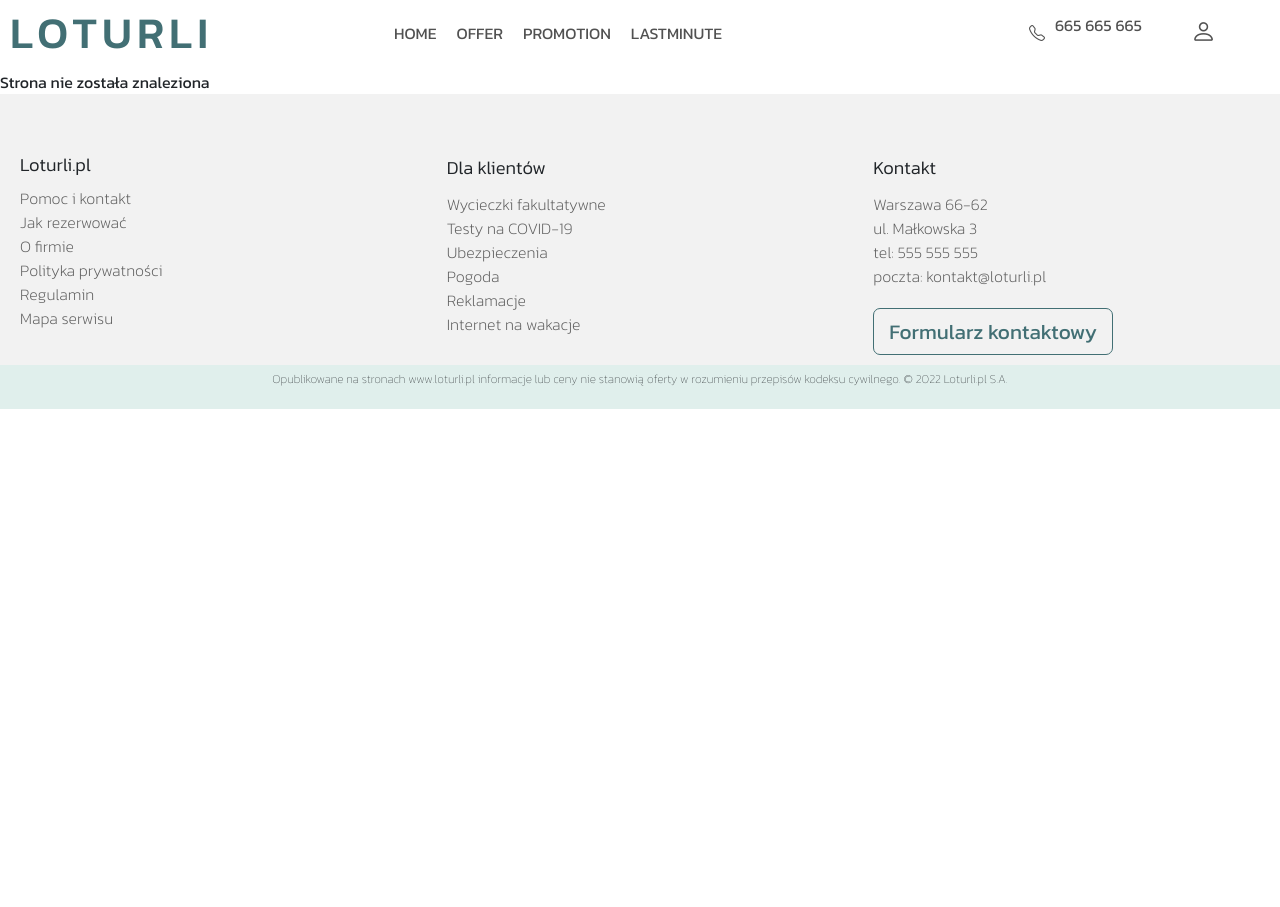
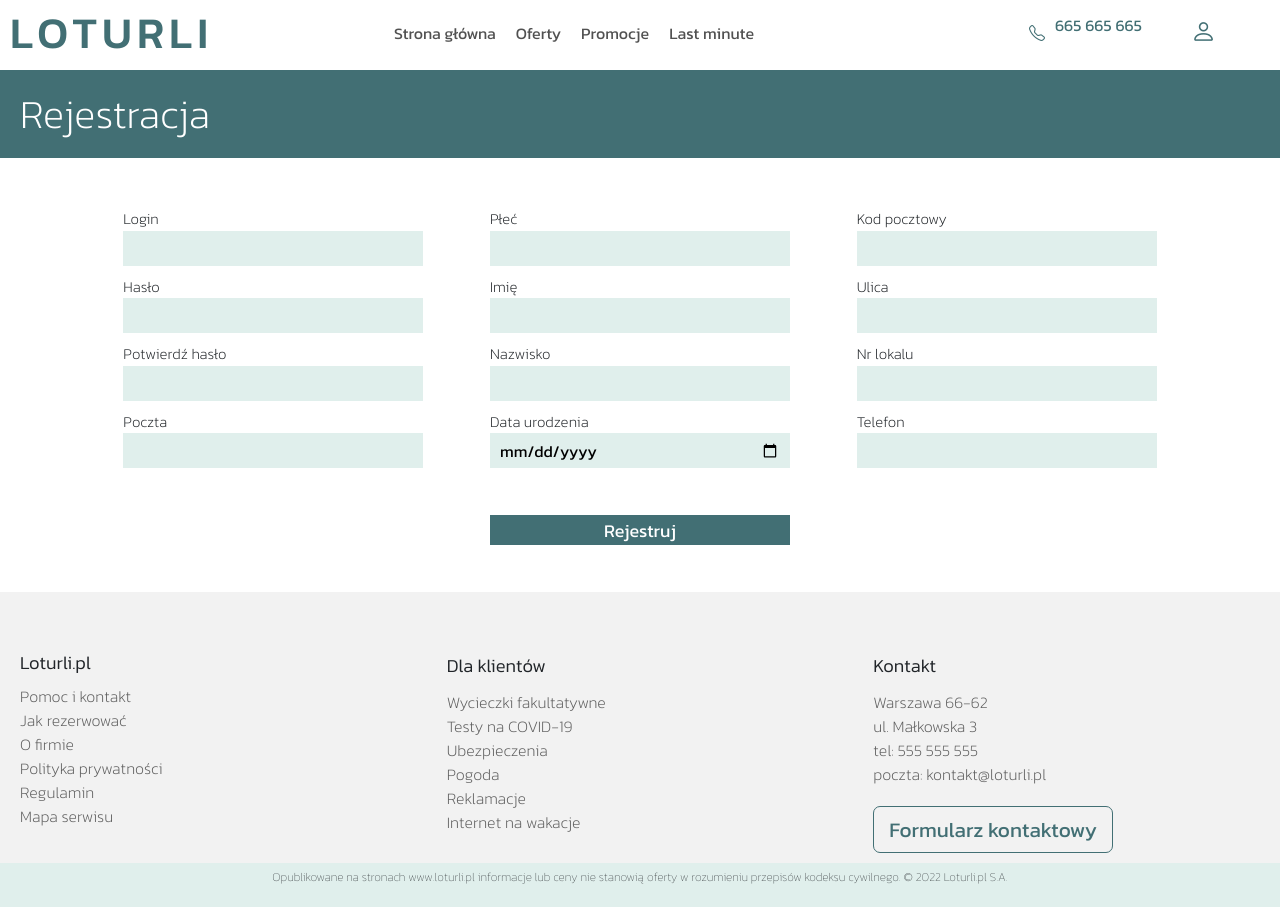
Before and after one commit to DawidDev/loturli, a React (Create React App) app: page /register in a window 1280 px wide. Before the commit the page ends 800 px from the top, so only its background shows below. Built offline with nearby package versions, Linux system fonts and the light colour scheme; the HTML template or start-up script is replaced by a standard one.

Commit message:
Create Login and Register page

```diff
--- a/src/Components/Offer_page/LeftMenu.js
+++ b/src/Components/Offer_page/LeftMenu.js
@@ -7,10 +7,13 @@ const LeftMenuContainer = styled.div`
   width: 30%;
   overflow: hidden;
   padding-left: 3%;
+  position: relative;
+
 
   .rwd_box {
     background-color: transparent;
     transition: 0.45s;
+    z-index: 4;
   }
 
   .rwd_btn {
@@ -71,6 +74,7 @@ const LeftMenuContainer = styled.div`
   @media (max-width: 768px) {
     width: 0;
     padding-left: 0%;
+
     .rwd_btn {
       display: block;
     }
@@ -82,6 +86,7 @@ const LeftMenuContainer = styled.div`
       padding-bottom: 30px;
       width: 100%;
       position: absolute;
+      z-index: 2;
       top: ${props => props.rwdFilters ? '0' : '-200%'};
     }
 
--- a/src/Components/Offer_page/OffersList.js
+++ b/src/Components/Offer_page/OffersList.js
@@ -20,6 +20,7 @@ const OffersListContainer = styled.div`
     border-radius: 20px;
     position: relative;
     height: 250px;
+
 
     .image {
       height: 100%;
@@ -97,7 +98,6 @@ const OffersListContainer = styled.div`
 
   @media (max-width: 768px) {
     width: 100%;
-    z-index: -1;
     padding-top: 80px;
 
     .offer_item {
--- a/src/Layouts/Content.js
+++ b/src/Layouts/Content.js
@@ -8,6 +8,8 @@ import Home from "../Pages/Home";
 import Offer from "../Pages/Offer";
 import Promotion from "../Pages/Promotion";
 import LastMinute from "../Pages/LastMinute"
+import Login from "../Pages/Login";
+import Register from "../Pages/Register";
 import NotFound from "../Pages/NotFound";
 
 import Trip from "../Components/ThisOfferPage/Trip";
@@ -28,12 +30,14 @@ const Content = () => {
   return (
     <ContentContainer>
       <Routes>
-        <Route path="/" element={<Home />} />
+        <Route exact path="/" element={<Home />} />
         <Route path="/offer" element={<Offer />} />
         <Route path="/offer/:id" element={<Trip />} />
         <Route path="/offer/reservation/:id/:numberBook" element={<Reservation />} />
         <Route path="/promotion" element={<Promotion />} />
         <Route path="/lastminute" element={<LastMinute />} />
+        <Route path="/login" element={<Login />} />
+        <Route path="/register" element={<Register />} />
         <Route path="*" element={<NotFound/>}/>
       </Routes>
       </ContentContainer>
--- a/src/Layouts/Navigation.js
+++ b/src/Layouts/Navigation.js
@@ -59,12 +59,18 @@ const NavigationStyled = styled.div`
     font-size: 25px;
   }
 
+  a i {
+    transition: 0.25s;
+    color: ${props => props.menuRWD ? '#fff' : '#426F74'};;
+  }
+
   .call {
     padding: 0 10px;
     position: absolute;
     right: 10%;
     display: flex;
     align-items: center;
+    color: #426F74;
 
     i {
       margin-right: 10px;
@@ -150,30 +156,31 @@ const Navigation = () => {
   const [showMenuRwd, setShowMenuRwd] = useState(false);
   const handleRWDMenu = () => setShowMenuRwd(prevValue => !prevValue)
   console.log(showMenuRwd)
-
+  const closeMenu = () => setShowMenuRwd(false)
 
   return (
     <NavigationStyled menuRWD = {showMenuRwd}>
       <div className="logo">LOTURLI</div>
       <ul className="nav">
         <li>
-          <NavLink to="/" onClick={handleRWDMenu} >HOME</NavLink>
+          <NavLink to="/" onClick={handleRWDMenu} >Strona główna</NavLink>
         </li>
         <li>
-          <NavLink to="/offer" onClick={handleRWDMenu} >OFFER</NavLink>
+          <NavLink to="/offer" onClick={handleRWDMenu} >Oferty</NavLink>
         </li>
         <li>
-          <NavLink to="/promotion" onClick={handleRWDMenu} >PROMOTION</NavLink>
+          <NavLink to="/promotion" onClick={handleRWDMenu} >Promocje</NavLink>
         </li>
         <li>
-          <NavLink to="/lastminute" onClick={handleRWDMenu} >LASTMINUTE</NavLink>
+          <NavLink to="/lastminute" onClick={handleRWDMenu} >Last minute</NavLink>
         </li>
       </ul>
       <div className="call">
         <i className="bi bi-telephone"></i><p>665 665 665</p>
       </div>
       <div className="account">
-        <i className="bi bi-person"></i>
+        <NavLink to="/login"onClick={closeMenu} ><i className="bi bi-person"></i></NavLink>
+
       </div>
       <i onClick={handleRWDMenu} className="menu_btn bi bi-list"></i>
     </NavigationStyled>
--- /dev/null
+++ b/src/Pages/Login.js
@@ -0,0 +1,82 @@
+import React from "react";
+import Header from "../Components/Header";
+
+import { Link } from "react-router-dom";
+
+import styled from "styled-components";
+
+const LoginContainer = styled.div`
+  border: 1px solid red;
+  min-height: 70vh;
+  display: flex;
+  justify-content: center;
+  align-items: center;
+  flex-direction: column;
+
+  .box {
+    width: 300px;
+    max-width: 80%;
+    display: flex;
+    flex-wrap: wrap;
+    max-height: 400px;
+    margin-bottom: 30px;
+
+    p {
+        font-size: 15px;
+        font-weight: 200;
+        margin: 0;
+    }
+
+    input {
+        height: 35px;
+        width: 100%;
+        background-color: #E0EFEC;
+        border: none;
+        padding: 5px 10px;
+        outline: none;
+    }
+  }
+
+  button {
+    width: 300px;
+    max-width: 80%;
+    border: none;
+    height: 30px;
+    background-color: #426F74;
+    color: #fff;
+    font-size: 18px;
+  }
+
+  .info {
+    font-size: 13px;
+    font-weight: 200;
+  }
+
+  a {
+    color: #426F74;
+    text-decoration: none;
+    font-weight: 300;
+  }
+`;
+
+const Login = () => {
+  return (
+    <>
+      <Header title={"Logowanie"} />
+      <LoginContainer>
+        <div className="box">
+          <p>Login</p>
+          <input type="text" />
+        </div>
+        <div className="box">
+            <p>Hasło</p>
+        <input type="password" />
+        </div>
+        <button>Zaloguj</button>
+        <p className="info">Nie masz jeszcze u nas konta? Przejdź do <Link to={'/register'}>rejestracji</Link>.</p>
+      </LoginContainer>
+    </>
+  );
+};
+
+export default Login;
--- /dev/null
+++ b/src/Pages/Register.js
@@ -0,0 +1,183 @@
+import React from "react";
+
+import Header from "../Components/Header";
+
+import styled from "styled-components";
+
+const RegisterContainer = styled.div`
+  margin: 0 auto;
+  padding: 40px 0;
+  width: 100%;
+  display: flex;
+  flex-wrap: wrap;
+  justify-content: space-around;
+  align-items: center;
+  max-width: 1100px;
+
+  .column {
+    margin: 0 10px;
+
+    .box {
+      min-width: 300px;
+      max-width: 80%;
+      max-height: 400px;
+      margin-bottom: 30px;
+      margin: 10px auto;
+    }
+
+    p {
+      font-size: 15px;
+      font-weight: 200;
+      margin: 0;
+    }
+
+    input {
+      height: 35px;
+      width: 100%;
+      background-color: #e0efec;
+      border: none;
+      padding: 5px 10px;
+      outline: none;
+    }
+  }
+  .btn {
+    width: 100%;
+    display: flex;
+    justify-content: center;
+    margin-top: 30px;
+
+    button {
+      width: 300px;
+      max-width: 80%;
+      border: none;
+      height: 30px;
+      background-color: #426f74;
+      color: #fff;
+      font-size: 18px;
+    }
+  }
+  @media (max-width: 768px) {
+    flex-direction: column;
+
+    .box {
+      width: 80vw;
+
+      p {
+        font-size: 20px;
+      }
+
+      input {
+        margin-bottom: 15px;
+        height: 45px;
+      }
+    }
+  }
+`;
+
+const tableInputsLogin = [
+  {
+    title: "Login",
+    name: "login",
+    type: "text",
+  },
+  {
+    title: "Hasło",
+    name: "password",
+    type: "passowrd",
+  },
+  {
+    title: "Potwierdź hasło",
+    name: "passowrd_2",
+    type: "passowrd",
+  },
+  {
+    title: "Poczta",
+    name: "mail",
+    type: "mail",
+  },
+];
+
+const tableInputsPersonData = [
+  {
+    title: "Płeć",
+    name: "male",
+    type: "text",
+  },
+  {
+    title: "Imię",
+    name: "name",
+    type: "text",
+  },
+  {
+    title: "Nazwisko",
+    name: "surname",
+    type: "text",
+  },
+  {
+    title: "Data urodzenia",
+    name: "date_birth",
+    type: "date",
+  },
+];
+
+const tableInputsAdress = [
+  {
+    title: "Kod pocztowy",
+    name: "code",
+    type: "text",
+  },
+  {
+    title: "Ulica",
+    name: "street",
+    type: "text",
+  },
+  {
+    title: "Nr lokalu",
+    name: "local",
+    type: "text",
+  },
+  {
+    title: "Telefon",
+    name: "telephone",
+    type: "text",
+  },
+];
+
+const Register = () => {
+  const column_1 = tableInputsLogin.map((item) => (
+    <div className="box">
+      <p>{item.title}</p>
+      <input type={item.type} name={item.name} />
+    </div>
+  ));
+
+  const column_2 = tableInputsPersonData.map((item) => (
+    <div className="box">
+      <p>{item.title}</p>
+      <input type={item.type} name={item.name} />
+    </div>
+  ));
+
+  const column_3 = tableInputsAdress.map((item) => (
+    <div className="box">
+      <p>{item.title}</p>
+      <input type={item.type} name={item.name} />
+    </div>
+  ));
+
+  return (
+    <>
+      <Header title={"Rejestracja"} />
+      <RegisterContainer>
+        <div className="column">{column_1}</div>
+        <div className="column">{column_2}</div>
+        <div className="column">{column_3}</div>
+        <div className="btn">
+          <button>Rejestruj</button>
+        </div>
+      </RegisterContainer>
+    </>
+  );
+};
+
+export default Register;
```
